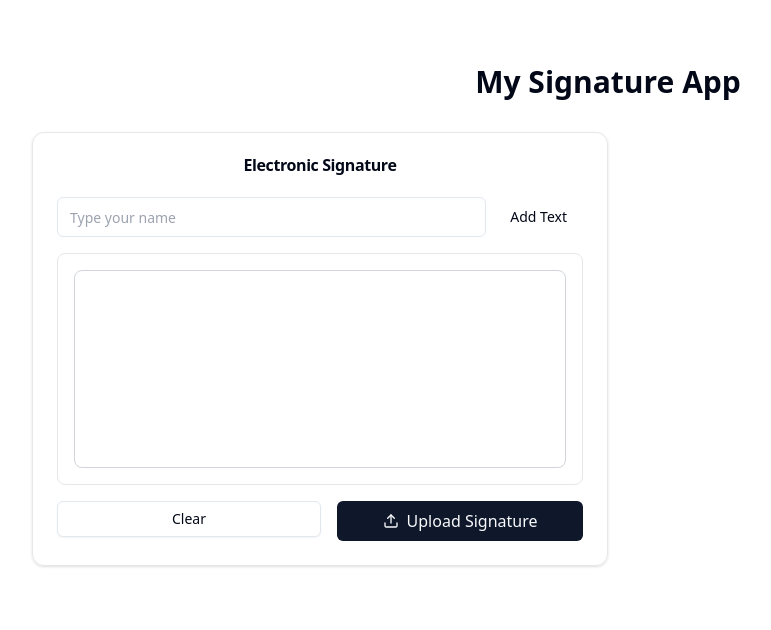
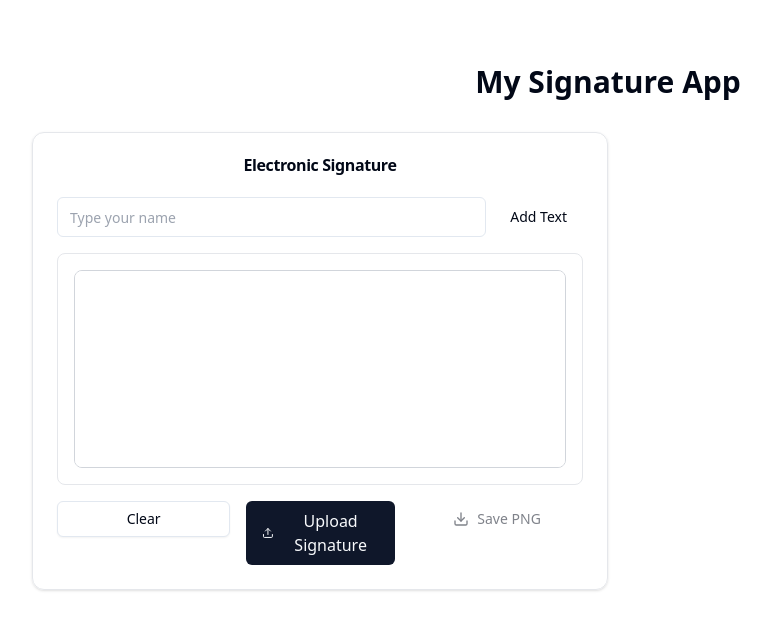
Before and after one commit to nuke66/esign, a React (Vite) app in the folder my-signature-app/: page / in a window 1280 px wide. Shown: the top 630 px of the page, without its empty margins (32-803 px from the left). Built offline with nearby package versions, Linux system fonts and the light colour scheme.

Commit message:
export signature to png image file

```diff
--- a/my-signature-app/src/components/ui/SignatureComponent.jsx
+++ b/my-signature-app/src/components/ui/SignatureComponent.jsx
@@ -1,5 +1,5 @@
 import React, { useRef, useState, useEffect } from 'react';
-import { Upload } from 'lucide-react';
+import { Upload, Download } from 'lucide-react';
 import { Button } from '@/components/ui/button';
 import { Card, CardContent, CardHeader, CardTitle } from '@/components/ui/card';
 import { Input } from '@/components/ui/input';
@@ -21,7 +21,12 @@ const SignatureComponent = () => {
 
   useEffect(() => {
     const canvas = canvasRef.current;
-    const context = canvas.getContext('2d');
+    const context = canvas.getContext('2d', { willReadFrequently: true });
+
+    // Set canvas to white background
+    context.fillStyle = '#FFFFFF';
+    context.fillRect(0, 0, canvas.width, canvas.height);
+
     context.strokeStyle = '#000000';
     context.lineWidth = 2;
     context.lineCap = 'round';
@@ -77,7 +82,9 @@ const SignatureComponent = () => {
 
   const clearCanvas = () => {
     const canvas = canvasRef.current;
-    ctx.clearRect(0, 0, canvas.width, canvas.height);
+    // Clear with white background
+    ctx.fillStyle = '#FFFFFF';
+    ctx.fillRect(0, 0, canvas.width, canvas.height);
     setSignature(null);
     setUploadedImage(null);
     setTypedName('');
@@ -91,7 +98,9 @@ const SignatureComponent = () => {
         const img = new Image();
         img.onload = () => {
           const canvas = canvasRef.current;
-          ctx.clearRect(0, 0, canvas.width, canvas.height);
+          // Clear with white background
+          ctx.fillStyle = '#FFFFFF';
+          ctx.fillRect(0, 0, canvas.width, canvas.height);
 
           // Calculate scaling to fit the image within canvas
           const scale = Math.min(
@@ -115,6 +124,47 @@ const SignatureComponent = () => {
       };
       reader.readAsDataURL(file);
     }
+  };
+
+  const saveSignature = () => {
+    if (!signature) return;
+
+    // Create a temporary canvas with higher DPI
+    const tempCanvas = document.createElement('canvas');
+    const tempCtx = tempCanvas.getContext('2d');
+
+    // Use the same dimensions as the display canvas
+    const originalCanvas = canvasRef.current;
+    tempCanvas.width = originalCanvas.width;   // 500 pixels
+    tempCanvas.height = originalCanvas.height;  // 200 pixels
+
+    // Set white background
+    tempCtx.fillStyle = '#FFFFFF';
+    tempCtx.fillRect(0, 0, tempCanvas.width, tempCanvas.height);
+
+    // Draw the signature from the original canvas
+    tempCtx.drawImage(originalCanvas, 0, 0);
+
+    // Convert to grayscale
+    const imageData = tempCtx.getImageData(0, 0, tempCanvas.width, tempCanvas.height);
+    const data = imageData.data;
+
+    for (let i = 0; i < data.length; i += 4) {
+      // Convert to grayscale using luminance formula
+      const gray = 0.299 * data[i] + 0.587 * data[i + 1] + 0.114 * data[i + 2];
+      data[i] = gray;     // R
+      data[i + 1] = gray; // G
+      data[i + 2] = gray; // B
+      data[i + 3] = 255;  // A - set to fully opaque
+    }
+
+    tempCtx.putImageData(imageData, 0, 0);
+
+    // Create download link
+    const link = document.createElement('a');
+    link.download = 'signature.png';
+    link.href = tempCanvas.toDataURL('image/png');
+    link.click();
   };
 
   return (
@@ -150,6 +200,7 @@ const SignatureComponent = () => {
               onMouseMove={draw}
               onMouseUp={stopDrawing}
               onMouseOut={stopDrawing}
+              style={{ background: '#FFFFFF' }}
             />
           </div>
 
@@ -178,6 +229,16 @@ const SignatureComponent = () => {
                 Upload Signature
               </label>
             </div>
+
+            <Button
+              onClick={saveSignature}
+              variant="secondary"
+              className="w-full"
+              disabled={!signature}
+            >
+              <Download className="h-4 w-4 mr-2" />
+              Save PNG
+            </Button>
           </div>
         </div>
       </CardContent>
```
